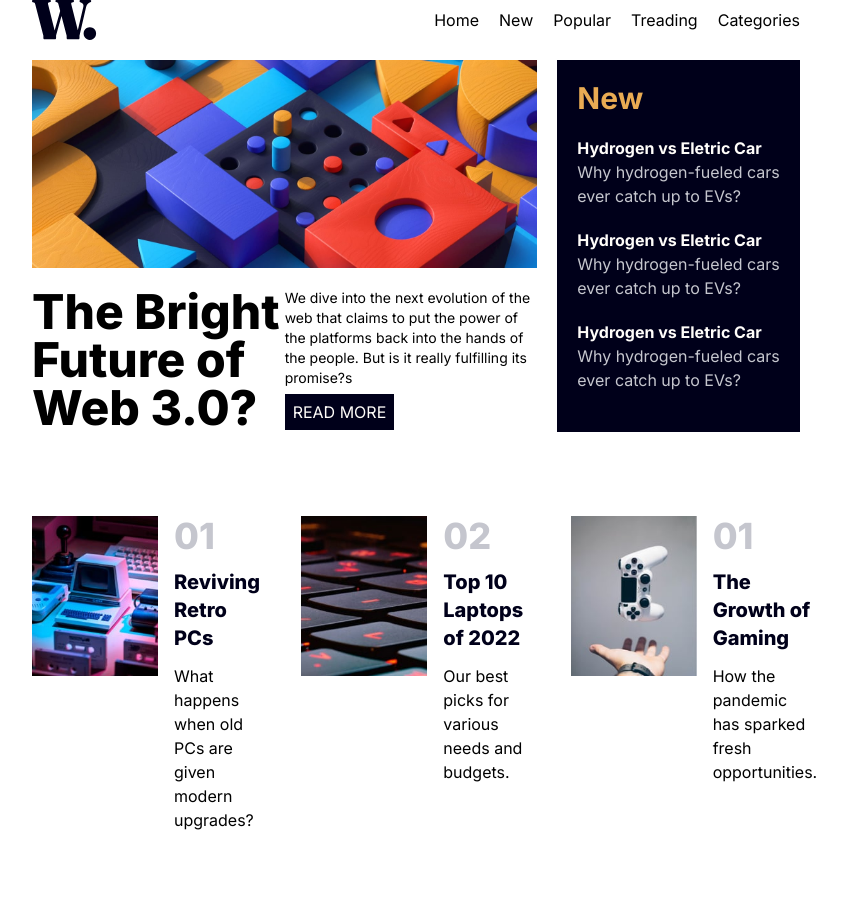
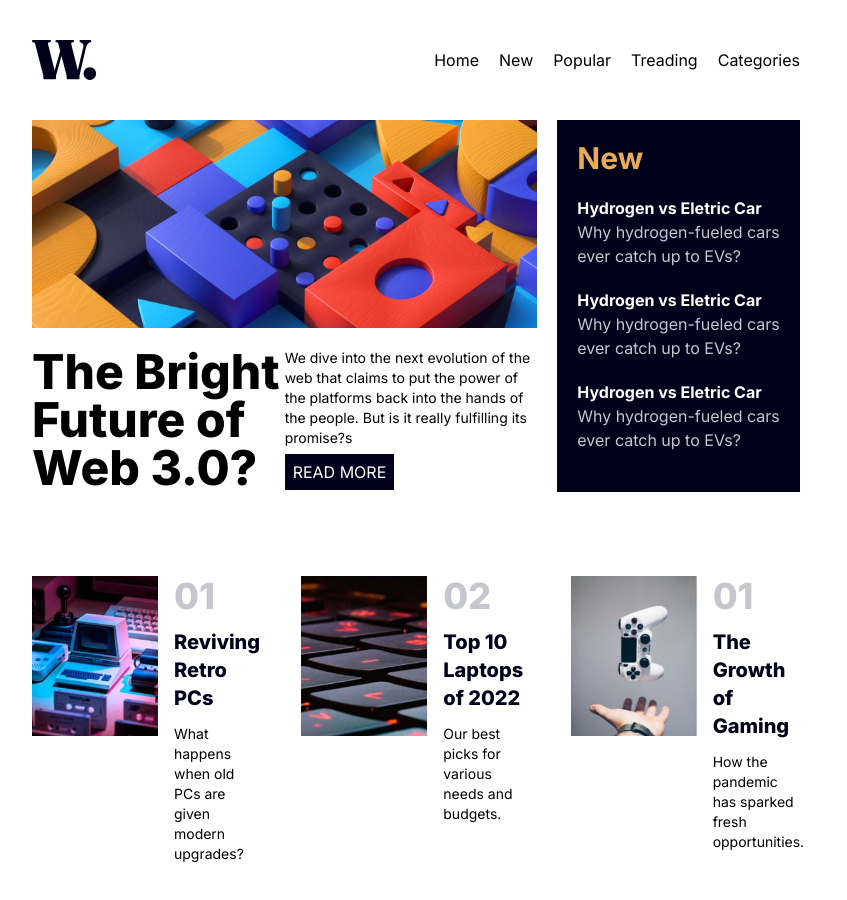
Before and after one commit to Luscarvalho/hackaton-ufam, a React (Vite) app: page / in a window 1280 px wide. Shown: the top 900 px of the page, without its empty margins (224-1071 px from the left). Before the commit the page ends 832 px from the top, so only its background shows below. Built offline with nearby package versions, Linux system fonts and the light colour scheme.

Commit message:
Melhorias nos componentes

```diff
--- a/src/components/botton-content/index.tsx
+++ b/src/components/botton-content/index.tsx
@@ -4,44 +4,56 @@ import GamingImg from "../../assets/images/image-gaming-growth.jpg";
 
 export default function BottonContent() {
   return (
-    <section className="flex justify-between gap-10 col-span-3">
+    <section className="w-full flex justify-between gap-10 col-span-3 mb-16 mobile:flex-col mobile:w-4/5">
       <div className="flex gap-4 w-96">
         <img src={RetroImg} alt="pc retro" className="h-40" />
         <div className="flex flex-col gap-3">
-          <span className="text-4xl font-extrabold text-grayish-blue">01</span>
+          <span className="text-4xl font-extrabold text-grayish-blue mobile:text-lg">
+            01
+          </span>
           <a
             href="#"
-            className="text-very-dark-blue text-xl font-extrabold hover:text-soft-red"
+            className="text-very-dark-blue text-xl font-extrabold hover:text-soft-red mobile:text-sm"
           >
             Reviving Retro PCs
           </a>
-          <p>What happens when old PCs are given modern upgrades?</p>
+          <p className="text-sm">
+            What happens when old PCs are given modern upgrades?
+          </p>
         </div>
       </div>
       <div className="flex gap-4 w-96">
         <img src={LaptopImg} alt="laptop" className="h-40" />
         <div className="flex flex-col gap-3">
-          <span className="text-4xl font-extrabold text-grayish-blue">02</span>
+          <span className="text-4xl font-extrabold text-grayish-blue mobile:text-lg">
+            02
+          </span>
           <a
             href="#"
-            className="text-very-dark-blue text-xl font-extrabold hover:text-soft-red"
+            className="text-very-dark-blue text-xl font-extrabold hover:text-soft-red mobile:text-sm"
           >
             Top 10 Laptops of 2022
           </a>
-          <p>Our best picks for various needs and budgets.</p>
+          <p className="text-sm">
+            Our best picks for various needs and budgets.
+          </p>
         </div>
       </div>
       <div className="flex gap-4 w-96">
         <img src={GamingImg} alt="controle playstation" className="h-40" />
         <div className="flex flex-col gap-3">
-          <span className="text-4xl font-extrabold text-grayish-blue">01</span>
+          <span className="text-4xl font-extrabold text-grayish-blue mobile:text-lg">
+            01
+          </span>
           <a
             href="#"
-            className="text-very-dark-blue text-xl font-extrabold hover:text-soft-red"
+            className="text-very-dark-blue text-xl font-extrabold hover:text-soft-red mobile:text-sm"
           >
             The Growth of Gaming
           </a>
-          <p>How the pandemic has sparked fresh opportunities.</p>
+          <p className="text-sm">
+            How the pandemic has sparked fresh opportunities.
+          </p>
         </div>
       </div>
     </section>
--- a/src/components/navbar/index.tsx
+++ b/src/components/navbar/index.tsx
@@ -2,7 +2,7 @@ import LogoImage from "../../assets/images/logo.svg";
 
 export default function NavBar() {
   return (
-    <nav className="flex justify-between items-center bg-slate-200 col-span-3">
+    <nav className="flex justify-between items-center bg-slate-200 col-span-3 mb-5 mt-10">
       <img src={LogoImage} alt="Logo" />
       <ul className="flex gap-5">
         <a href="#" className="hover:text-soft-red">
```
